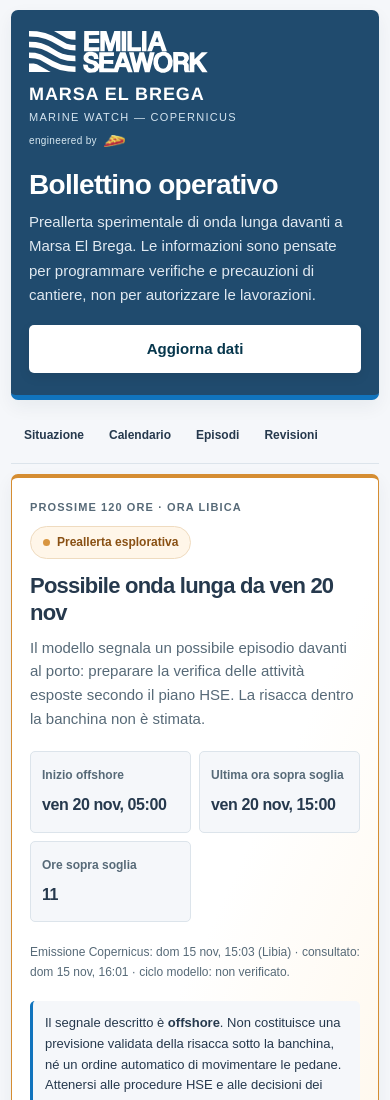
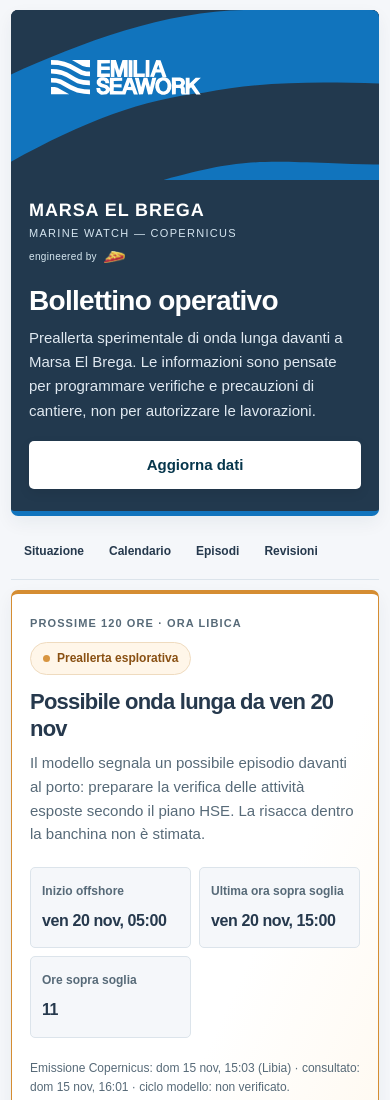
Before and after one commit to andreacaracci/medsea-wave-feed, a plain HTML site: page bollettino.html in a window 390 px wide. Shown: the top 1100 px of the page. Drawn offline with Linux system fonts and the light colour scheme.

Commit message:
4D3: reproduce user Photoshop banner with vector waves and integrated white logo

```diff
--- a/bollettino.html
+++ b/bollettino.html
@@ -22,17 +22,13 @@ body{
 }
 a{color:var(--blue);text-underline-offset:3px}
 .shell{width:min(100%,1130px);margin:0 auto;padding:26px 23px 62px}
-/* Emilia Seawork identity: palette, white logo plate and original credit from index.html. */
-header{
-  display:flex;align-items:flex-start;justify-content:space-between;gap:28px;
-  padding:28px 32px 30px;border-radius:7px;border-bottom:5px solid var(--blue);
-  background:#204b6e;
-  box-shadow:var(--shadow);color:#fff;
-}
+/* User-approved Photoshop artwork, reconstructed as scalable vector waves. */
+header{overflow:hidden;border-radius:7px;border-bottom:5px solid var(--blue);background:#22394e;color:#fff;box-shadow:var(--shadow)}
+.corporate-banner{position:relative;width:100%;aspect-ratio:2048 / 574;background:#22394e url("./assets/emilia-waves.svg") center/cover no-repeat}
+.corporate-logo{position:absolute;left:6.84%;top:29.44%;width:24.4%;height:auto;filter:brightness(0) invert(1)}
+.header-body{display:flex;align-items:flex-start;justify-content:space-between;gap:28px;padding:20px 32px 29px;background:#22394e}
 .header-copy{min-width:0;flex:1}
 .brand{display:flex;align-items:center;gap:18px;min-width:0}
-.brand-logo{display:flex;align-items:center;justify-content:center;background:transparent;padding:0;border:0;border-radius:0;flex:none}
-.brand-logo img{display:block;width:193px;height:auto;filter:brightness(0) invert(1)}
 .brand-name{min-width:0}
 .brand-name strong{display:block;font-family:"Helvetica Neue",Arial,sans-serif;font-size:19px;font-weight:750;line-height:1.1;letter-spacing:.9px;color:#fff}
 .brand-subtitle{display:block;font-size:11px;letter-spacing:1.3px;margin-top:4px;color:#d5e5f0}
@@ -127,20 +123,23 @@ footer a{font-weight:750}
 noscript{color:#a82d24}
 @media(max-width:800px){
   .shell{padding:16px 15px 45px}
-  header{padding:27px 25px;flex-direction:column;gap:18px}
+  .header-body{padding:25px;flex-direction:column;gap:18px}
   .metrics{grid-template-columns:repeat(2,minmax(0,1fr))}
   .day-grid{grid-template-columns:repeat(3,minmax(0,1fr))}
 }
 @media(max-width:680px){
   .brand{flex-direction:column;align-items:flex-start;gap:12px}
-  .brand-logo img{width:179px}
+  .corporate-logo{width:24.4%}
   .brand-name strong{font-size:18px}
   .brand-credit{margin-top:7px}
   .brand-credit img{width:21px}
 }
 @media(max-width:580px){
   .shell{padding:10px 11px 35px}
-  header{flex-direction:column;gap:18px;padding:21px 18px 22px;border-radius:7px}
+  header{border-radius:7px}
+  .corporate-banner{height:170px;aspect-ratio:auto;background-size:auto 100%;background-position:left center}
+  .corporate-logo{width:150px;max-width:55%;left:40px;top:50px}
+  .header-body{padding:21px 18px 22px}
   h1{margin:20px 0 8px}
   header button{align-self:stretch;text-align:center}
   .jump-nav{flex-wrap:nowrap;overflow-x:auto;padding-bottom:9px;scrollbar-width:thin}
@@ -164,14 +163,17 @@ noscript{color:#a82d24}
 <body>
 <main class="shell">
 <header>
- <div class="header-copy">
- <div class="brand">
-  <span class="brand-logo"><img src="./assets/emilia-seawork.svg" alt="Emilia Seawork" width="193" height="46"></span>
-  <div class="brand-name"><strong>MARSA EL BREGA</strong><span class="brand-subtitle">MARINE WATCH — COPERNICUS</span><span class="brand-credit">engineered by <img src="./assets/crostatina.png" alt="Crostatina" width="45" height="26"></span></div>
+ <div class="corporate-banner" aria-label="Emilia Seawork">
+  <img class="corporate-logo" src="./assets/emilia-seawork.svg" alt="Emilia Seawork" width="500" height="118">
  </div>
- <h1>Bollettino operativo</h1>
- <p class="subtitle">Preallerta sperimentale di onda lunga davanti a Marsa El Brega. Le informazioni sono pensate per programmare verifiche e precauzioni di cantiere, non per autorizzare le lavorazioni.</p></div>
- <button id="reload" type="button">Aggiorna dati</button>
+ <div class="header-body">
+  <div class="header-copy">
+   <div class="brand"><div class="brand-name"><strong>MARSA EL BREGA</strong><span class="brand-subtitle">MARINE WATCH — COPERNICUS</span><span class="brand-credit">engineered by <img src="./assets/crostatina.png" alt="Crostatina" width="45" height="26"></span></div></div>
+   <h1>Bollettino operativo</h1>
+   <p class="subtitle">Preallerta sperimentale di onda lunga davanti a Marsa El Brega. Le informazioni sono pensate per programmare verifiche e precauzioni di cantiere, non per autorizzare le lavorazioni.</p>
+  </div>
+  <button id="reload" type="button">Aggiorna dati</button>
+ </div>
 </header>
 <nav class="jump-nav" aria-label="Sezioni del bollettino">
   <a href="#hero">Situazione</a>
```
